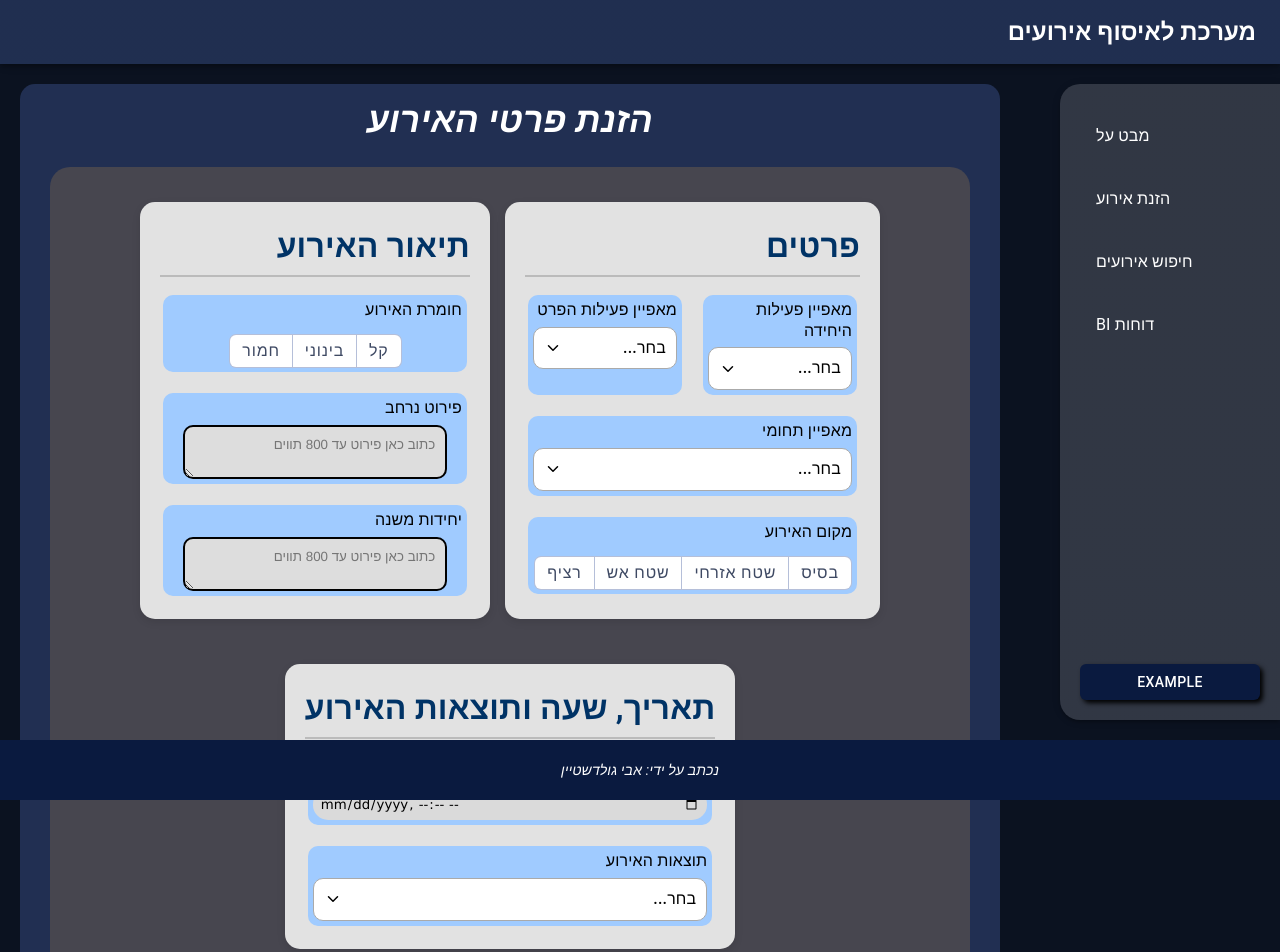
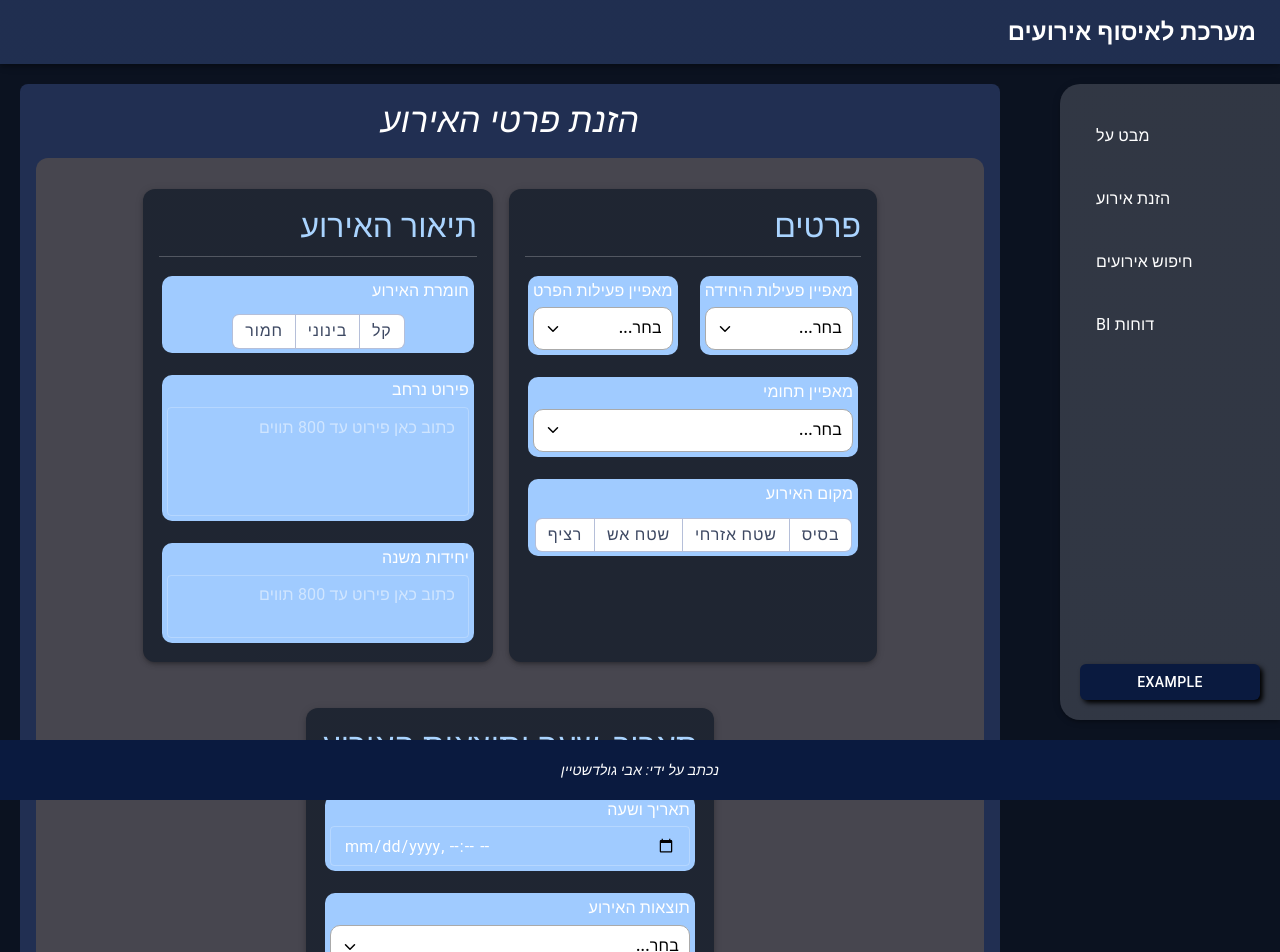
Before and after one commit to AviGoldshtein/safety-avi-goldshtein, a React (Vite) app: page / in a window 1280 px wide. Shown: the top 952 px of the page. Built offline with nearby package versions, Linux system fonts and the light colour scheme; some icons are missing.

Commit message:
Refactor EventForm and EventFormSection components to use MUI components for improved styling and structure

```diff
--- a/src/components/EventForm/EventForm.tsx
+++ b/src/components/EventForm/EventForm.tsx
@@ -1,23 +1,16 @@
 import type { FormEvent } from "react";
-import styles from './EventForm.module.css'
-import options from '../../data/options'
-import CustomSelect from '../CustomSelect/CustomSelect'
+import { Box, Container, Typography, Button, TextField } from "@mui/material";
+
+import options from '../../data/options';
+import CustomSelect from '../CustomSelect/CustomSelect';
 import RadioGroup from "../RadioGroup/RadioGroup";
 import EventFormSection from "../EventFormSection/EventFormSection";
 import { useEventForm } from "../../hooks/useEventForm";
 import FormField from "../FormField/FormField";
 import { LOCATION_CIVIL, RESULT_HAS_INJURED } from "../../constants/eventConstants";
 
-
 export default function EventForm() {
-
-    const {
-        formData,
-        errors,
-        updateField,
-        takeCurrentLocation,
-        handleSubmit,
-    } = useEventForm();
+  const { formData, errors, updateField, takeCurrentLocation, handleSubmit } = useEventForm();
 
   function onSubmit(e: FormEvent<HTMLFormElement>) {
     e.preventDefault();
@@ -26,104 +19,146 @@ export default function EventForm() {
     });
   }
 
-    return(
-        <form onSubmit={onSubmit} className={styles.formContainrWraper}>
-            <h1 className={styles.formHeader}>הזנת פרטי האירוע</h1>
+  return (
+    <Box
+      component="form"
+      onSubmit={onSubmit}
+      sx={{
+        display: "flex",
+        flexDirection: "column",
+        alignItems: "center",
+        backgroundColor: "#212f52",
+        padding: 2,
+        borderRadius: 2,
+        width: "fit-content",
+        maxWidth: "100%",
+      }}
+    >
+      <Typography
+        variant="h4"
+        sx={{ fontStyle: "italic", mb: 2 }}
+      >
+        הזנת פרטי האירוע
+      </Typography>
 
-            <div className={styles.formContainr}>
-
+      <Container
+        maxWidth="lg"
+        sx={{
+          display: "flex",
+          flexWrap: "wrap",
+          justifyContent: "center",
+          gap: 2,
+          backgroundColor: "rgb(71,70,79)",
+          padding: 2,
+          borderRadius: 3,
+          color: "black",
+        }}
+      >
         <EventFormSection title={"פרטים"}>
-                    <div className={styles.flexRowContainer}>
-                        <FormField label="מאפיין פעילות היחידה" error={errors.unitActivityType} >
+          <Box sx={{ display: "flex", gap: 2 }}>
+            <FormField label="מאפיין פעילות היחידה" error={errors.unitActivityType}>
               <CustomSelect
                 options={options.unitActivityTypeArr}
                 value={formData.unitActivityType}
-                                onChange={(val) => updateField("unitActivityType", val)} />
+                onChange={(val) => updateField("unitActivityType", val)}
+              />
             </FormField>
 
-                        <FormField label="מאפיין פעילות הפרט" error={errors.activityType} >
+            <FormField label="מאפיין פעילות הפרט" error={errors.activityType}>
               <CustomSelect
                 options={options.activityTypeArr}
                 value={formData.activityType}
-                                onChange={(val) => updateField("activityType", val)} />
+                onChange={(val) => updateField("activityType", val)}
+              />
             </FormField>
-                    </div>
+          </Box>
 
-                    <FormField label="מאפיין תחומי" error={errors.category} >
+          <FormField label="מאפיין תחומי" error={errors.category}>
             <CustomSelect
               options={options.categoryArr}
               value={formData.category}
-                            onChange={(val) => updateField("category", val)} />
+              onChange={(val) => updateField("category", val)}
+            />
           </FormField>
 
-                    <FormField label="מקום האירוע" error={errors.location} >
+          <FormField label="מקום האירוע" error={errors.location}>
             <RadioGroup
               options={options.locationArr}
               value={formData.location}
               onChange={(val) => updateField("location", val)}
-                            name="location" />
+              name="location"
+            />
           </FormField>
         </EventFormSection>
 
         {formData.location?.includes(LOCATION_CIVIL) && (
           <EventFormSection title={"מיקום מדויק"}>
-
-                        <FormField label="סוג מיקום" error={errors.typeLocation} >
+            <FormField label="סוג מיקום" error={errors.typeLocation}>
               <RadioGroup
                 options={options.typeLocationArr}
                 value={formData.typeLocation}
                 onChange={(val) => updateField("typeLocation", val)}
-                                name="typeLocation" />
+                name="typeLocation"
+              />
             </FormField>
 
             {formData.typeLocation === "נצ" && (
                 <>
-                            <FormField label="אורך:" error={errors.inputLng} >
-                                <input
-                                    className={styles.inputLoc}
-                                    id="lon"
+                <FormField label="אורך:" error={errors.inputLng}>
+                  <TextField
                     type="number"
                     placeholder="הכנס את הספרות של אורך"
                     value={formData.inputLng}
-                                    onChange={(e) => updateField("inputLng", e.target.value)} />
+                    onChange={(e) => updateField("inputLng", e.target.value)}
+                    size="small"
+                    sx={{ borderRadius: 2, bgcolor: "white" }}
+                  />
                 </FormField>
 
-                            <FormField label="רוחב:" error={errors.inputLat} >
-                                <input
-                                    className={styles.inputLoc}
-                                    id="lat"
+                <FormField label="רוחב:" error={errors.inputLat}>
+                  <TextField
                     type="number"
                     placeholder="הכנס את הספרות של רוחב"
                     value={formData.inputLat}
-                                    onChange={(e) => updateField("inputLat", e.target.value)} />
+                    onChange={(e) => updateField("inputLat", e.target.value)}
+                    size="small"
+                    sx={{ borderRadius: 2, bgcolor: "white" }}
+                  />
                 </FormField>
                 </>
             )}
 
             {formData.typeLocation === "לווין" && (
               <FormField label="מיקום לוויני:" error={errors.currentLocation}>
-                                <button type="button" className={styles.locationBtn} onClick={takeCurrentLocation}>
+                <Button
+                  variant="contained"
+                  sx={{ bgcolor: "rgb(127,163,255)", borderRadius: 2, mt: 1 }}
+                  onClick={takeCurrentLocation}
+                >
                   קח מיקום עכשיו
-                                </button>
+                </Button>
 
                 {formData.currentLocation && (
-                                    <div>
-                                        <h2>המיקום שנבחר:</h2>
-                                        <p className={styles.latLng}>אורך: {formData.currentLocation.lng}</p>
-                                        <p className={styles.latLng}>רוחב: {formData.currentLocation.lat}</p>
-                                    </div>
+                  <Box sx={{ mt: 1, textAlign: "center" }}>
+                    <Typography variant="body2">המיקום שנבחר:</Typography>
+                    <Typography sx={{backgroundColor: "rgba(157, 185, 255, 1)", borderRadius: 1, margin: 0.1}} variant="body2">אורך: {formData.currentLocation.lng}</Typography>
+                    <Typography sx={{backgroundColor: "rgba(157, 185, 255, 1)", borderRadius: 1, margin: 0.1}} variant="body2">רוחב: {formData.currentLocation.lat}</Typography>
+                  </Box>
                 )}
               </FormField>
             )}
 
             {formData.typeLocation === "ידנית" && (
               <FormField label="כתוב מיקום:" error={errors.stringLoc}>
-                                <input
-                                    className={styles.inputLoc}
+                <TextField
                   type="text"
                   placeholder="הוסף כאן בכתב את המיקום"
                   value={formData.stringLoc}
-                                    onChange={(e) => updateField("stringLoc", e.target.value)} />
+                  onChange={(e) => updateField("stringLoc", e.target.value)}
+                  size="small"
+                  fullWidth
+                  sx={{ borderRadius: 2, bgcolor: "white" }}
+                />
               </FormField>
             )}
           </EventFormSection>
@@ -135,45 +170,54 @@ export default function EventForm() {
               options={options.eventSeverityArr}
               value={formData.eventSeverity}
               onChange={(val) => updateField("eventSeverity", val)}
-                            name="eventSeverity" />
+              name="eventSeverity"
+            />
           </FormField>
 
           <FormField label="פירוט נרחב" error={errors.eventDescription}>
-                        <textarea
-                            className={styles.textarea}
+            <TextField
+              multiline
+              minRows={4}
+              maxRows={8}
               placeholder="כתוב כאן פירוט עד 800 תווים"
               value={formData.eventDescription}
-                            maxLength={800}
               onChange={(e) => updateField("eventDescription", e.target.value)}
-                        ></textarea>
+              fullWidth
+              size="small"
+            />
           </FormField>
 
           <FormField label="יחידות משנה" error={errors.subUnits}>
-                        <textarea
-                            className={styles.textarea}
+            <TextField
+              multiline
+              minRows={2}
+              maxRows={6}
               placeholder="כתוב כאן פירוט עד 800 תווים"
               value={formData.subUnits}
-                            maxLength={800}
               onChange={(e) => updateField("subUnits", e.target.value)}
-                        ></textarea>
+              fullWidth
+              size="small"
+            />
           </FormField>
         </EventFormSection>
 
         <EventFormSection title={"תאריך, שעה ותוצאות האירוע"}>
           <FormField label="תאריך ושעה" error={errors.eventDateTime}>
-                        <input
-                            className={styles.timeInput}
+            <TextField
               type="datetime-local"
               value={formData.eventDateTime}
               onChange={(e) => updateField("eventDateTime", e.target.value)}
-                            max={new Date().toISOString().slice(0, 16)} />
+              inputProps={{ max: new Date().toISOString().slice(0, 16) }}
+              size="small"
+            />
           </FormField>
 
           <FormField label="תוצאות האירוע" error={errors.results}>
             <CustomSelect
               options={options.resultsArr}
               value={formData.results}
-                            onChange={(val) => updateField("results", val)} />
+              onChange={(val) => updateField("results", val)}
+            />
           </FormField>
 
           {formData.results?.includes(RESULT_HAS_INJURED) && (
@@ -181,15 +225,29 @@ export default function EventForm() {
               <CustomSelect
                 options={options.injuriesLevelArr}
                 value={formData.injuriesLevel}
-                                onChange={(val) => updateField("injuriesLevel", val)} />
+                onChange={(val) => updateField("injuriesLevel", val)}
+              />
             </FormField>
           )}
         </EventFormSection>
-            </div>
+      </Container>
 
-            <button type="submit" className={styles.submitBtn}>
+      <Button
+        type="submit"
+        variant="contained"
+        sx={{
+          mt: 2,
+          px: 4,
+          py: 1.5,
+          fontSize: "1.5rem",
+          bgcolor: "#4a74f5",
+          borderRadius: 1,
+          boxShadow: 3,
+          "&:hover": { opacity: 0.8, transform: "translateY(-2px)" },
+        }}
+      >
         דווח על האירוע
-            </button>
-        </form>
-    )
+      </Button>
+    </Box>
+  );
 }
--- a/src/components/EventFormSection/EventFormSection.tsx
+++ b/src/components/EventFormSection/EventFormSection.tsx
@@ -1,18 +1,45 @@
-import styles from './EventFormSection.module.css';
+import { Paper, Typography, Divider, Box, useTheme } from "@mui/material";
 
 interface EventFormSectionProps {
-    title: string;
-    children: React.ReactNode;
+  title: string;
+  children: React.ReactNode;
 }
 
 export default function EventFormSection({ title, children }: EventFormSectionProps) {
-    return (
-        <div className={styles.sectionContainer}>
-            {title && <h2 className={styles.sectionTitle}>{title}</h2>}
-            <hr className={styles.sectionDivider} />
-            <div className={styles.sectionContent}>
-                {children}
-            </div>
-        </div>
-    );
+  const theme = useTheme();
+
+  return (
+    <Paper
+      elevation={3}
+      sx={{
+        backgroundColor: theme.palette.mode === "light" ? "#e2e2e2" : "#0b1220",
+        padding: 2,
+        margin: "15px 0",
+        borderRadius: 3,
+        maxWidth: 650,
+        minWidth: 350,
+        textAlign: "right",
+        boxShadow: theme.shadows[3],
+      }}
+    >
+      {title && (
+        <Typography
+          variant="h5"
+          sx={{
+            fontSize: "2em",
+            marginBottom: 1,
+            color: theme.palette.mode === "light" ? "#003366" : "#aad4ff",
+          }}
+        >
+          {title}
+        </Typography>
+      )}
+
+      <Divider sx={{ mb: 2, backgroundColor: theme.palette.divider }} />
+
+      <Box sx={{ display: "flex", flexDirection: "column", gap: 2 }}>
+        {children}
+      </Box>
+    </Paper>
+  );
 }
```
Lines whose indentation alone changed are shown as unchanged.
